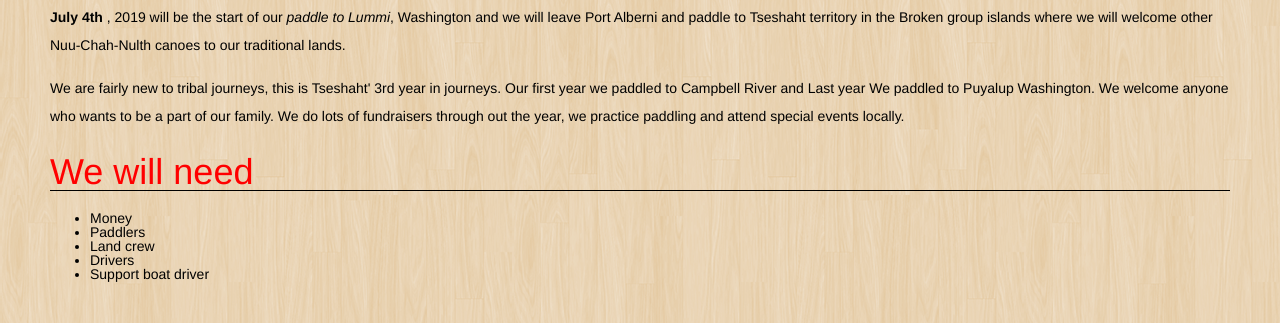
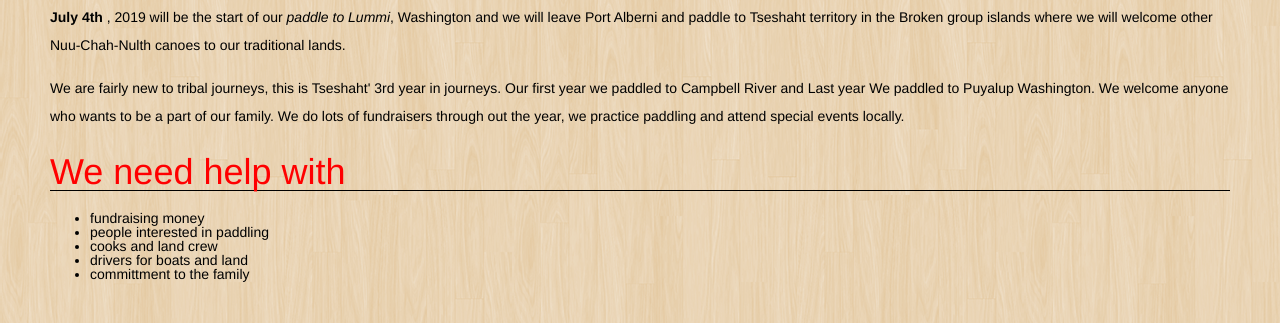
Before and after one commit to myramack/Websites, a plain HTML site: page index.html in a window 1280 px wide. Shown: the part 1341-1664 px from the top of the page. Drawn offline with Linux system fonts and the light colour scheme; grey boxes are pictures that could not be loaded.

Commit message:
Add files via upload

```diff
--- a/index.html
+++ b/index.html
@@ -27,13 +27,13 @@
            Our first year we paddled to Campbell River and Last year We paddled to Puyalup Washington.
            We welcome anyone who wants to be a part of our family. We do lots of fundraisers through out the year, we practice paddling and attend special events locally.
          </p>
-         <h1>We will need </h1>
+         <h1>We need help with </h1>
          <ul>
-           <li>Money</li>
-            <li>Paddlers</li>
-             <li>Land crew</li>
-              <li>Drivers</li>
-               <li>Support boat driver</li>
+           <li> fundraising money</li>
+            <li>people interested in paddling</li>
+             <li>cooks and land crew</li>
+              <li>drivers for boats and land</li>
+               <li>committment to the family</li>
           </ul>
        </section>
        <section>
```
